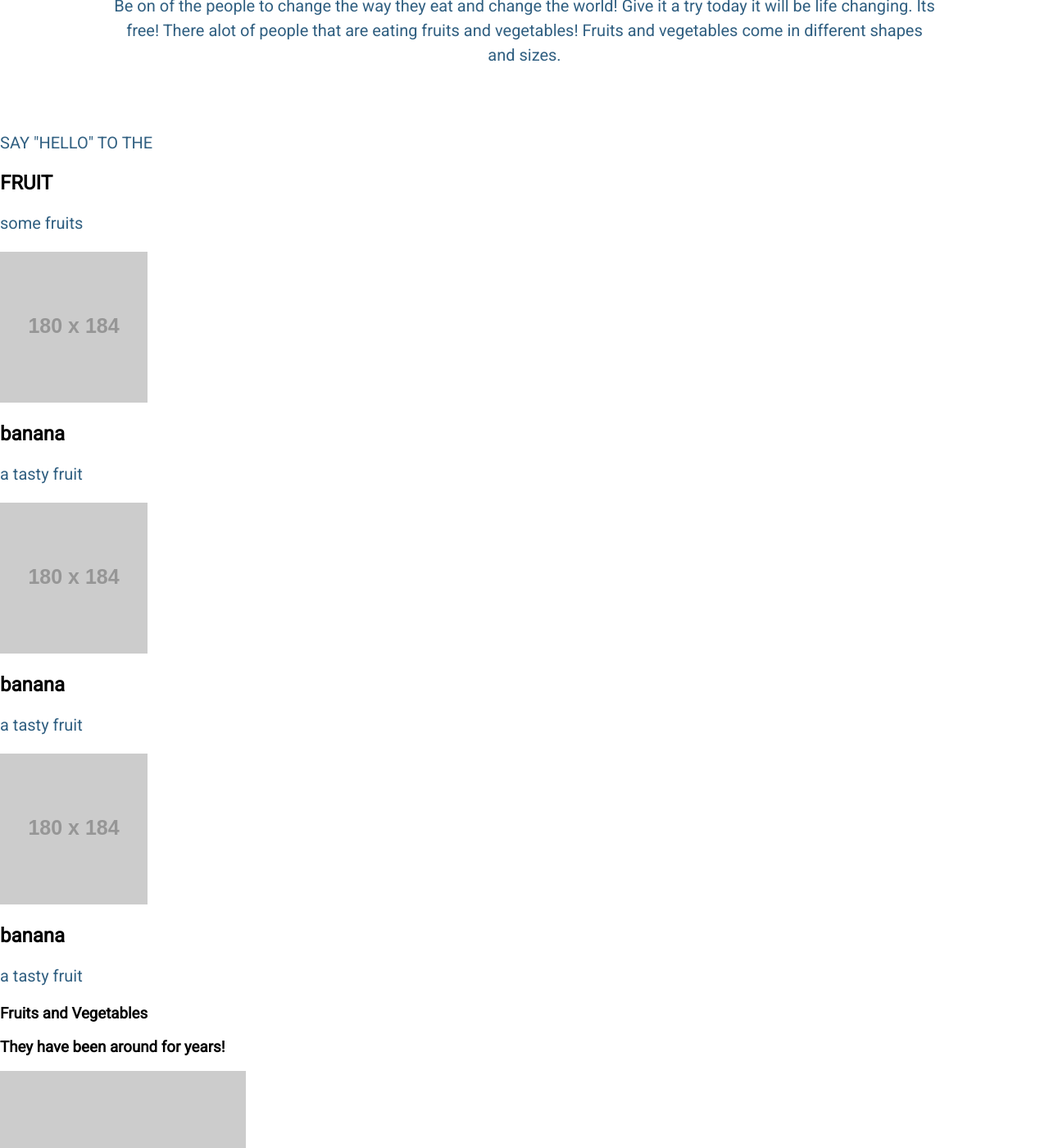
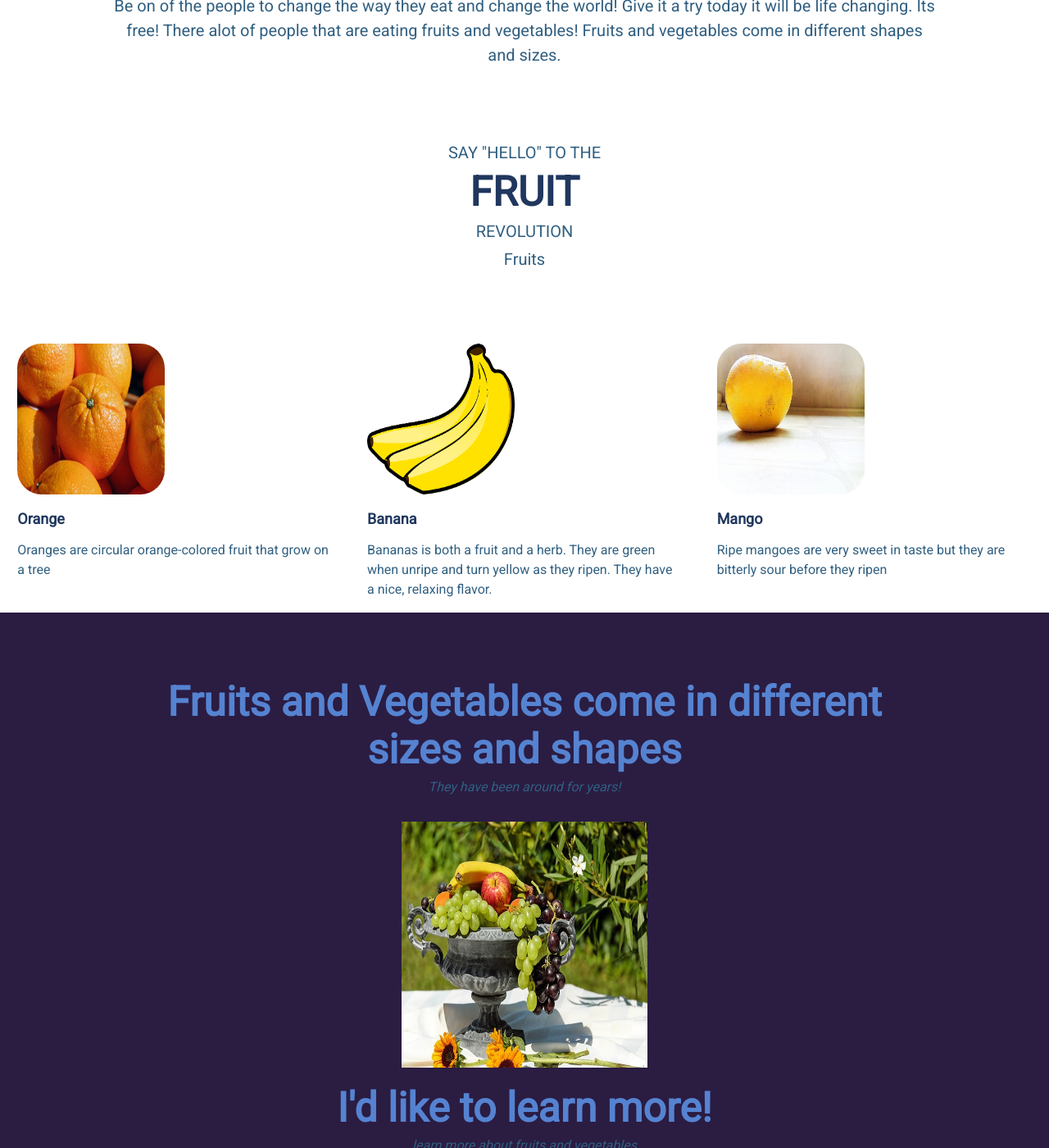
Before and after one commit to colorlessenergy/fruits, a Jekyll site: the page built from index.html, in a window 1280 px wide and 1400 px high, scrolled down 5597 px. Shown: the whole window at 82% size. Built offline with Jekyll 4.4.1, drawn with Linux system fonts in a browser that asks for light colours.

Commit message:
basic look finished

```diff
--- a/_data/fruits.yml
+++ b/_data/fruits.yml
@@ -1,12 +1,12 @@
-- title: banana
-  content: 'a tasty fruit'
-  link: http://placehold.it/180x184
+- title: Orange
+  content: 'Oranges are circular orange-colored fruit that grow on a tree'
+  link: img/about-orange.jpg
 
-- title: banana
-  content: 'a tasty fruit'
-  link: http://placehold.it/180x184
+- title: Banana
+  content: 'Bananas is both a fruit and a herb. They are green when unripe and turn yellow as they ripen. They have a nice, relaxing flavor.'
+  link: img/about-banana.png
 
 
-- title: banana
-  content: 'a tasty fruit'
-  link: http://placehold.it/180x184
+- title: Mango
+  content: 'Ripe mangoes are very sweet in taste but they are bitterly sour before they ripen'
+  link: img/about-mango.jpg
--- a/_includes/about-fruit.html
+++ b/_includes/about-fruit.html
@@ -1,7 +1,9 @@
-<div>
+<div class="about-fruit">
   {% for fruits in site.data.fruits %}
-  <img src="{{fruits.link}}" alt="">
-  <h2>{{fruits.title}}</h2>
-  <p>{{fruits.content}}</p>
+  <div>
+    <img src="{{fruits.link}}" width="180px" height="184px" alt="{{fruit.title}}">
+    <h2>{{fruits.title}}</h2>
+    <p>{{fruits.content}}</p>
+  </div>
   {% endfor %}
 </div>
--- a/index.html
+++ b/index.html
@@ -87,25 +87,31 @@ layout: default
     </p>
   </section>
 </section>
-<section>
+<section class="about">
+  <div class="about-text">
     <p>SAY "HELLO" TO THE</p>
     <h1>FRUIT</h1>
-  <p>some fruits</p>
+    <p>REVOLUTION</p>
+    <p>Fruits</p>
+  </div>
   {% include about-fruit.html %}
 </section>
-<section>
-  <h3>Fruits and Vegetables</h3>
-  <h3>They have been around for years!</h3>
-  <img src="http://placehold.it/300x300" alt="">
-  <h3>I'd like to learn more!</h3>
+<section class="contact">
+  <h3>Fruits and Vegetables come in different sizes and shapes</h3>
+  <p>They have been around for years!</p>
+  <img src="img/fruit-bowl.jpg" alt="fruit-bowl" height="300px" width="300px">
+  <h3 class="contact-special">I'd like to learn more!</h3>
   <p>learn more about fruits and vegetables</p>
-  <input type="text" placeholder="please enter email">
-</section>
-<section>
+  <div class="contact-submit">
+    <input type="text" placeholder=" please enter email">
+    <p>➜</p>
+  </div>
+  <section class="social">
     <ul>
-    <li><a href="https://github.com/colorlessenergy"><img src="http://placehold.it/50x50" alt=""></a></li>
+      <li><a href="https://github.com/colorlessenergy"><img src="img/github-mark.png" alt="github logo" height="50px" width="50px"></a></li>
     </ul>
   </section>
   <footer>
-  <p>2017 | Brian Munoz </p>
+    <p class="footer-p">2017 | Brian Munoz </p>
   </footer>
+</section>
--- a/main.css
+++ b/main.css
@@ -3,6 +3,7 @@ html, body {
   margin: 0;
   padding: 0;
 }
+
 
 nav {
   height: 54px;
@@ -30,10 +31,102 @@ section p {
   font: 300 20px/1.5 'Roboto', sans-serif;
 }
 
+.about-fruit {
+  display: flex;
+  justify-content: space-around;
+}
+
+.about-fruit div {
+  width: 30%;
+}
+
+.about-fruit h2 {
+  color: #20375e;
+  font-size: 18px;
+}
+
+.about-fruit img {
+  border-radius: 30px;
+}
+
+.about-fruit p {
+  font-size: 16px;
+}
+
+.about-text {
+  align-items: center;
+  display: flex;
+  flex-direction: column;
+  height: 250px;
+}
+
+.about-text > * {
+  margin: 2px 0;
+}
+
+.about-text h1{
+  color: #20375e;
+  font-size: 50px;
+}
+
 .button {
   border-radius: 30px;
   border: 1px solid #2f6184;
   padding: 2px;
+}
+
+.contact {
+  align-items: center;
+  background-color: #2b1c42;
+  color: #5583d1;
+  display: flex;
+  flex-direction: column;
+  text-align: center;
+}
+
+.contact .contact-special {
+  margin-top: 20px;
+}
+
+.contact .contact-submit {
+  align-items: center;
+  background-color: #fff;
+  display: flex;
+  width: 50%;
+  justify-content: space-between;
+}
+
+.contact .contact-submit input {
+  border: none;
+  height: 50px;
+}
+
+.contact .contact-submit p {
+  background-color: #5583d1;
+  border-radius: 45px;
+  font-size: 30px;
+  height: 50px;
+  margin: 0;
+  width: 50px;
+}
+
+.contact h3 {
+  font-size: 50px;
+  margin-top: 80px;
+  width: 70%;
+  margin-bottom: 0;
+}
+
+.contact p {
+  font-size: 16px;
+  font-style: italic;
+  margin-bottom: 30px;
+  margin-top: 5px;
+}
+
+footer .footer-p {
+  font-style: normal;
+  color: #5583d1;
 }
 
 .display {
@@ -244,6 +337,7 @@ section p {
   height: 300px;
   justify-content: center;
   margin-top: 90px;
+  margin-bottom: 30px;
   text-align: center;
 }
 
@@ -264,6 +358,12 @@ section p {
 
 .small {
   display: none;
+}
+
+.social ul {
+  list-style-type: none;
+  margin: 24px 0;
+  padding: 0;
 }
 
 .title {
@@ -293,6 +393,13 @@ section p {
 
 
 @media screen and (max-width: 1024px) {
+  .about-fruit div {
+    margin: 0;
+    padding: 0;
+  }
+  .about-fruit img {
+    flex: 1;
+  }
   .bottom-bg {
     flex-wrap: wrap;
   }
@@ -303,7 +410,8 @@ section p {
     display: none;
   }
   .praise img {
-    flex: 1;
+    width: 100%;
+    height: 100%;
   }
   .process-details {
     margin: 0;
```
Also changed, not shown: img/about-banana.png (added), img/about-mango.jpg (added), img/about-orange.jpg (added), img/fruit-bowl.jpg (added), img/github-mark.png (added), 2 other files. Lines whose indentation alone changed are shown as unchanged.
